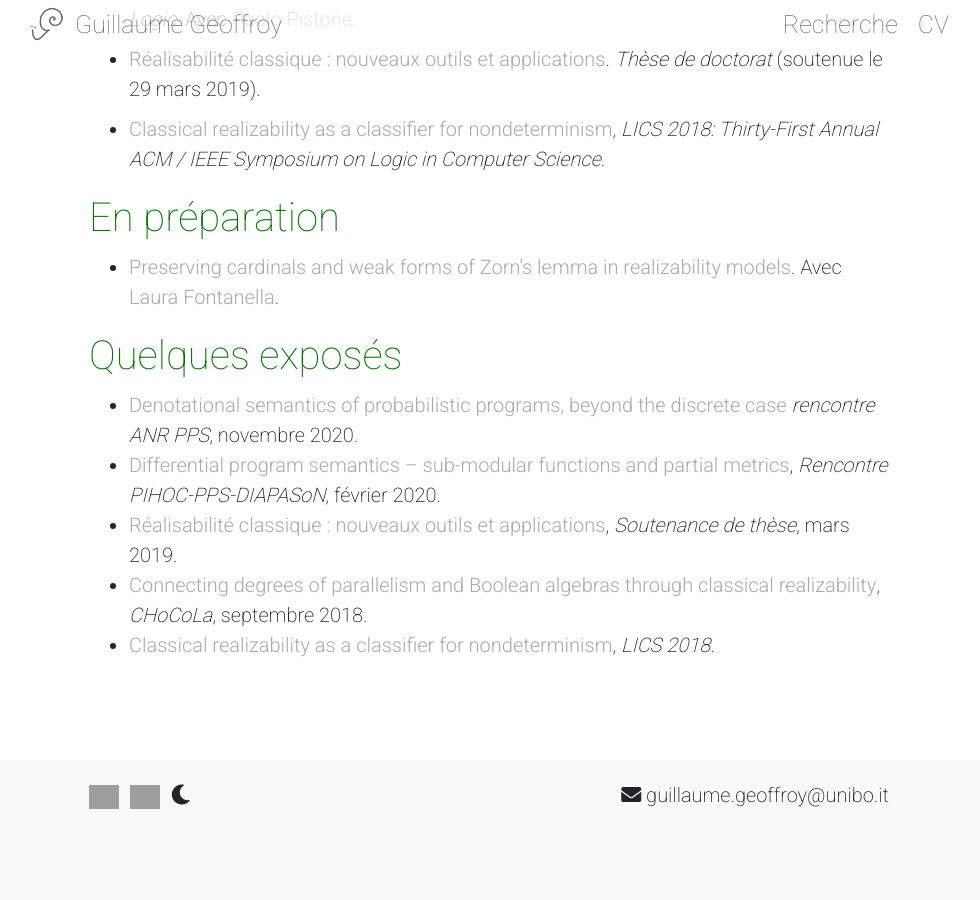
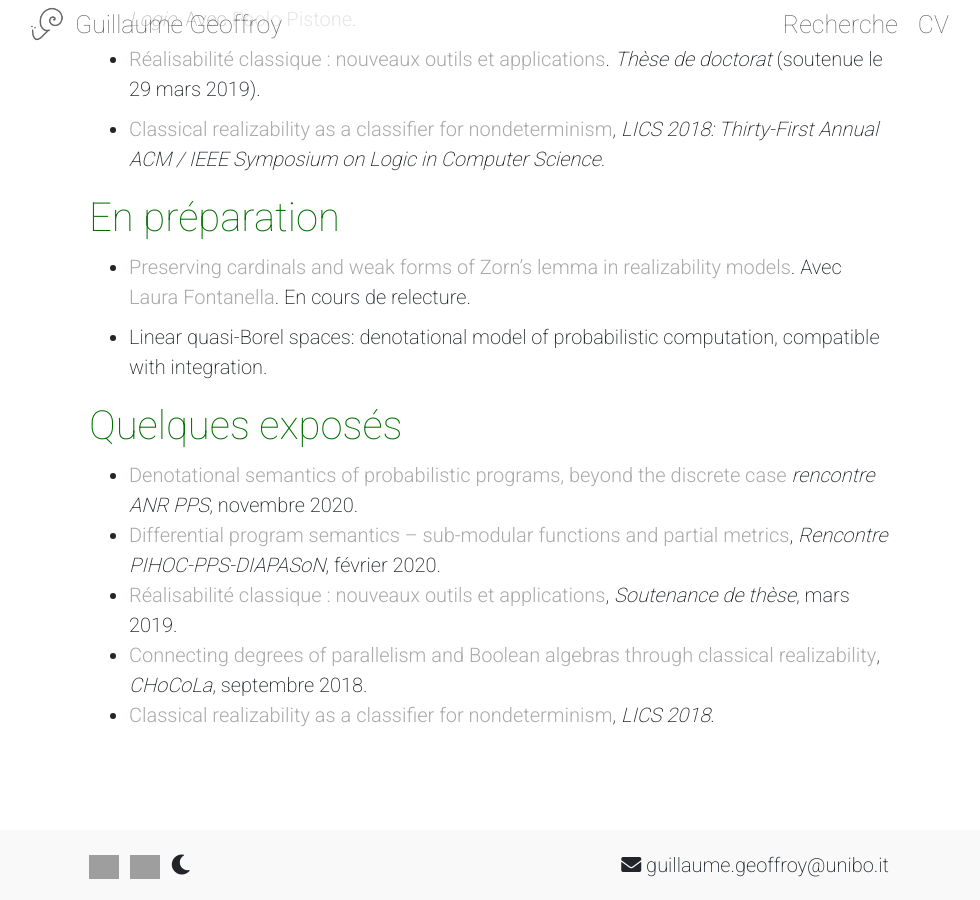
Before and after one commit to guillaume-geoffroy/geoffroy.re, a Jekyll site: the page built from fr/research.md, in a window 1280 px wide and 900 px high, scrolled down 664 px. Shown: the whole window, without its empty margins (151-1131 px from the left). Built offline with Jekyll 4.4.1, drawn with Linux system fonts in a browser that asks for light colours; nearby versions of some CDN libraries; before the commit the page ends 1494 px from its top, so only the background shows below that; grey boxes are pictures that could not be loaded.

Commit message:
Added linear QBSs in preparation

```diff
--- a/fr/research.md
+++ b/fr/research.md
@@ -20,7 +20,9 @@
 En préparation
 ==============
 
-* [Preserving cardinals and weak forms of Zorn's lemma in realizability models](/docs/fontanella-geoffroy-2019-preserving-cardinals-and-weak-zorn-in-classical-realizability.pdf). Avec [Laura Fontanella](https://www.i2m.univ-amu.fr/perso/laura.fontanella/).
+* [Preserving cardinals and weak forms of Zorn's lemma in realizability models](/docs/fontanella-geoffroy-2019-preserving-cardinals-and-weak-zorn-in-classical-realizability.pdf). Avec [Laura Fontanella](https://www.i2m.univ-amu.fr/perso/laura.fontanella/). En cours de relecture.
+
+* Linear quasi-Borel spaces: denotational model of probabilistic computation, compatible with integration.
 
 Quelques exposés
 ================
```
Also changed, not shown: en/cv.md (+1 -1 lines), en/research.md (+3 -1 lines), fr/cv.md (+1 -1 lines).
